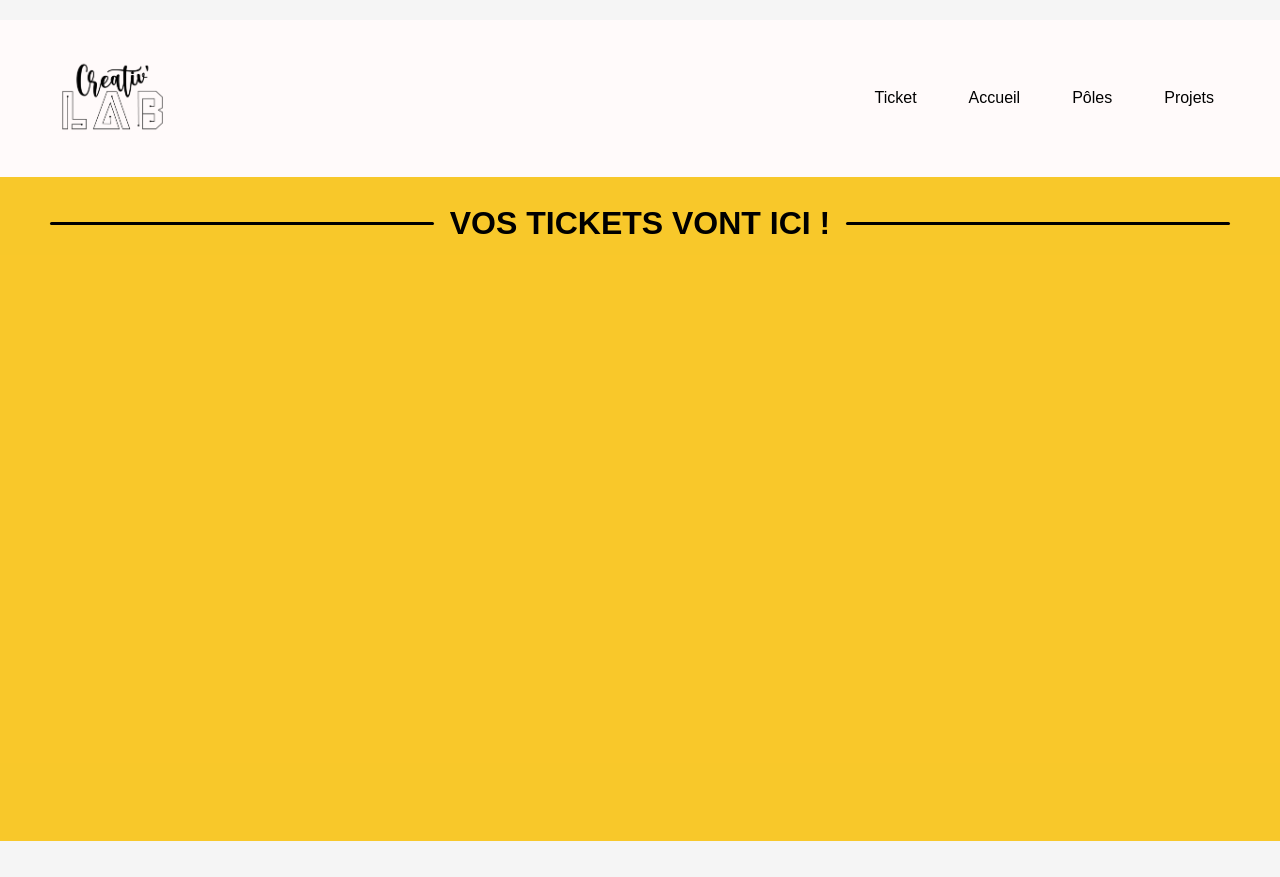
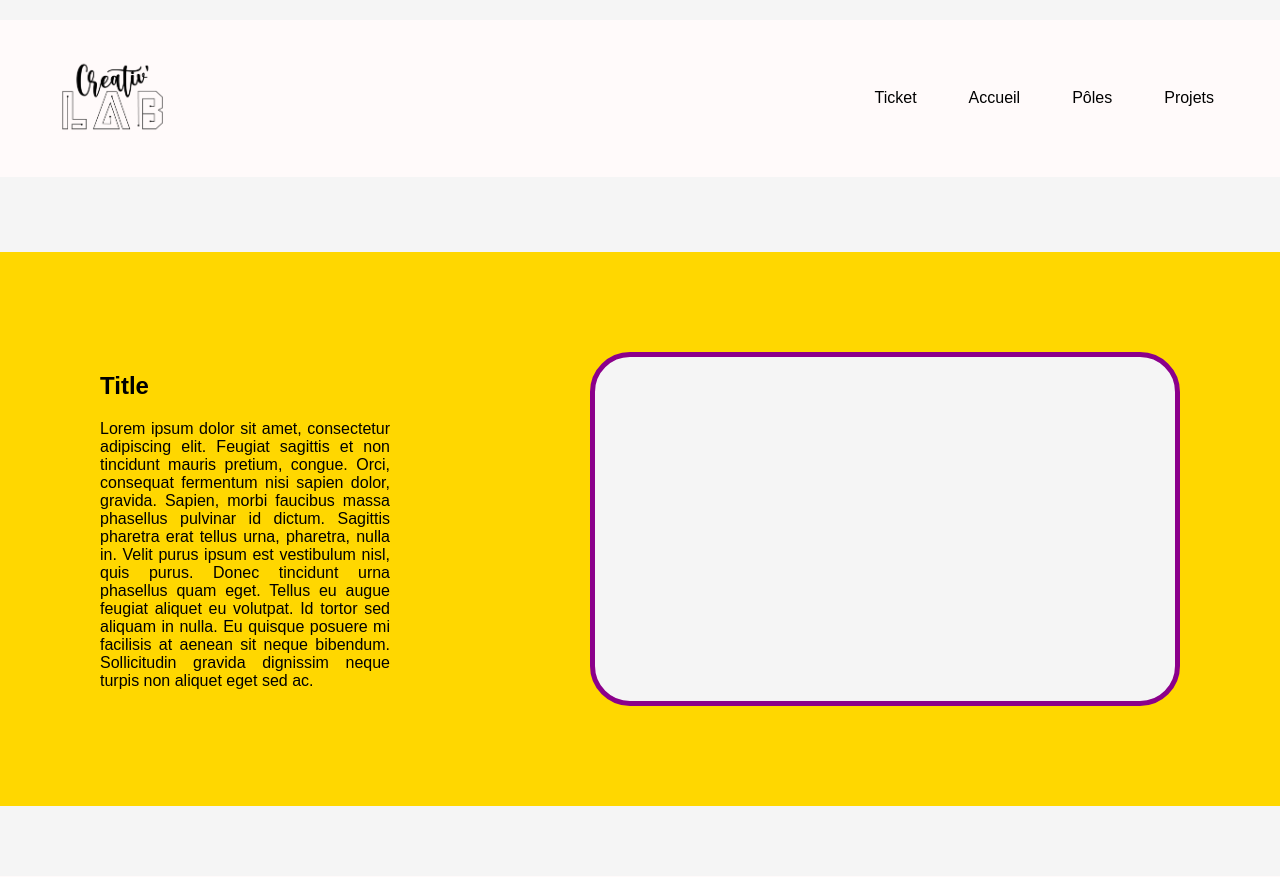
Before and after one commit to lwilhem/creativ-lab, a Symfony app: template templates/tickets/index.html.twig in a window 1280 px wide. Shown: the top 877 px of the page. Run offline with Twig, Linux system fonts and the light colour scheme; the template is opened without the code that fills it, so the values that code supplies are empty; style sheets or scripts are compiled from the project's sources; some libraries are stand-ins or nearby versions.

Commit message:
Ticket Page Updated

```diff
--- a/src/Form/TicketFormType.php
+++ b/src/Form/TicketFormType.php
@@ -17,7 +17,7 @@ class TicketFormType extends AbstractType
     public function buildForm(FormBuilderInterface $builder, array $options): void
     {
         $builder
-            ->add('openedBy', EmailType::class, ['label' => 'Votre adresse E-Mail'])
+            ->add('openedBy', EmailType::class, ['label' => 'Adresse Mail'])
             ->add('file', FileType::class, [
                 'label' => 'Votre Fichier (*.zip, *.7z, *.rar)',
                 'constraints' => [(
--- a/templates/tickets/index.html.twig
+++ b/templates/tickets/index.html.twig
@@ -1,40 +1,41 @@
 {% extends 'base.html.twig' %}
 
-{% block title %}Donnez vos tickets !{% endblock %}
+{% block title %}Creativ'Lab | Ticket{% endblock %}
 
 {% block body %}
     <link rel="stylesheet" href="{{ asset('assets/css/tickets/tickets.css') }}">
     {{ include('website/header.html.twig') }}
-
+    <!---- ------ ------>
     <section class="form-wrapper">
         <div class="form-title-wrapper">
-            <span class="line"></span>
             <h2 class="form-title">
-                Vos Tickets vont ici !
+                Title
             </h2>
-            <span class="line"></span>
+            <p style="text-align: justify">
+                Lorem ipsum dolor sit amet, consectetur adipiscing elit. Feugiat sagittis et non tincidunt mauris pretium, congue. Orci, consequat fermentum nisi sapien dolor, gravida. Sapien, morbi faucibus massa phasellus pulvinar id dictum. Sagittis pharetra erat tellus urna, pharetra, nulla in. Velit purus ipsum est vestibulum nisl, quis purus. Donec tincidunt urna phasellus quam eget. Tellus eu augue feugiat aliquet eu volutpat. Id tortor sed aliquam in nulla. Eu quisque posuere mi facilisis at aenean sit neque bibendum. Sollicitudin gravida dignissim neque turpis non aliquet eget sed ac.
+            </p>
         </div>
-        {% if ticket_form is defined %}`
+        <div class="form-ticket">
+            {% if ticket_form is defined %}
+                <h1>Form</h1>
+                <div class="inputs-form-ticket">
                     {{ form_start(ticket_form, {'attr': {'id': 'form'} }) }}
                     <div class="input-wrapper">
-                {{ form_label(ticket_form.openedBy, 'Ton adresse E-Mail !') }}
+                        {{ form_label(ticket_form.openedBy, '') }}
                         {{ form_widget(ticket_form.openedBy, {'attr': {'class': 'email-input'}}) }}
                     </div>
+                    <div class="file-upload">
                         {{ form_row(ticket_form.file) }}
+                    </div>
+                </div>
 
+                <div class="submit-btn">
                     {{ form_row(ticket_form.submit, {'attr': {'class': "g-recaptcha",'id': 'ticket_submit', 'data-callback': 'onSubmit', 'data-action': 'submit', 'data-sitekey': "6LcqloUfAAAAAIAS73YsImp2_6r069tjKGbQIwwK"} }) }}
                     {{ form_end(ticket_form) }}
+                </div>
             {% endif %}
+        </div>
     </section>
+    <!---- ------ ------>
     {{ include('website/footer.html.twig') }}
-    {% block javascripts %}
-        <!--
-        <script src="https://www.google.com/recaptcha/api.js"></script>
-        <script>
-            function onSubmit(token) {
-                document.getElementById("ticket_form").submit();
-            }
-        </script>
-        -->
 {% endblock %}
-{% endblock %}
```
Also changed, not shown: templates/app/index.html.twig (deleted, +0 -20 lines), public/assets/css/tickets/tickets.css, public/assets/css/tickets/tickets.scss (added), 1 other file. Lines whose indentation alone changed are shown as unchanged.
